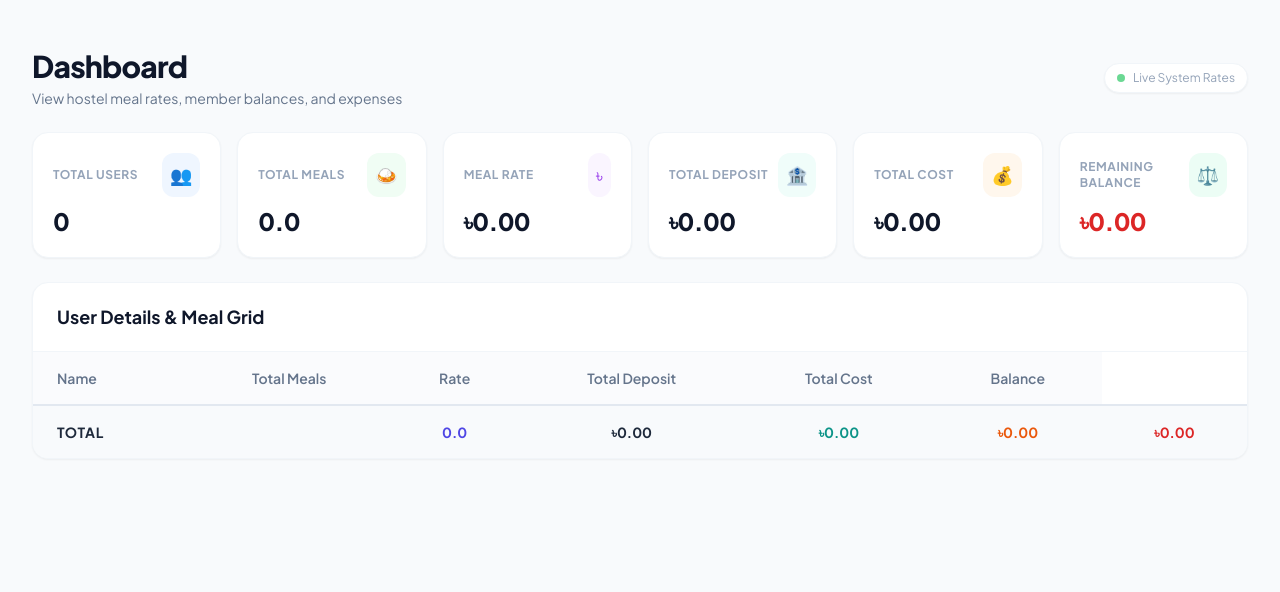
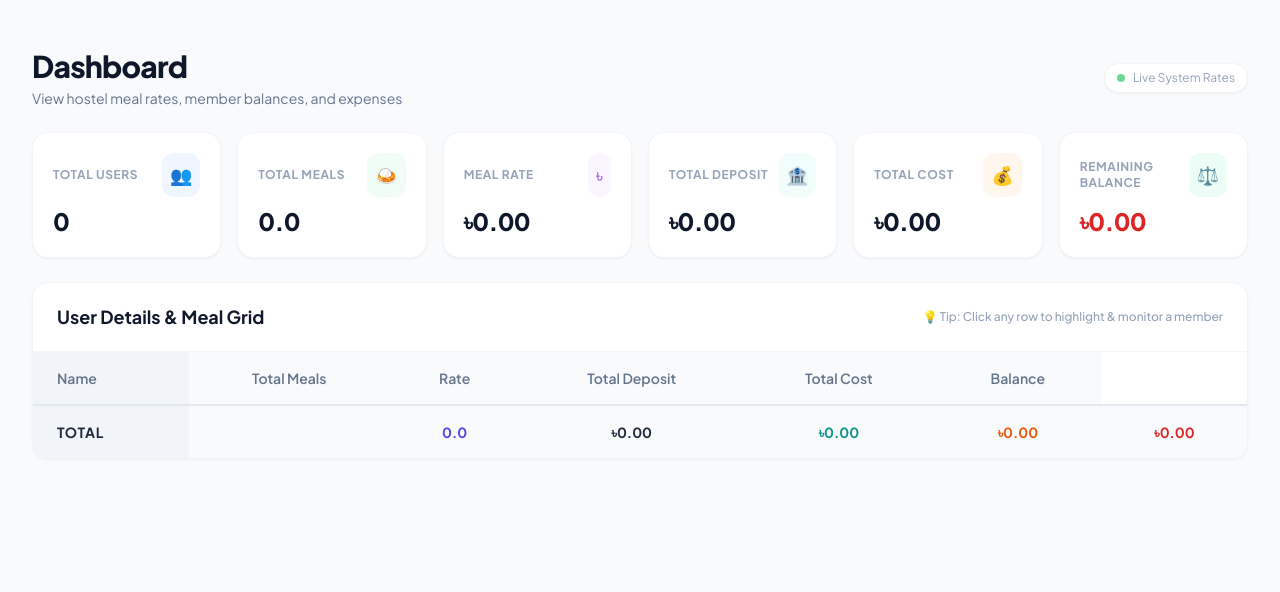
Before and after one commit to MEhe132/Meal_management_web_app, a Flask app: template templates/dashboard.html in a window 1280 px wide. Shown: the top 592 px of the page. Run offline with Flask 3, Linux system fonts and the light colour scheme; the template is opened without the code that fills it, so the values that code supplies are empty; some libraries are stand-ins or nearby versions.

Commit message:
Make Name column sticky on horizontal scroll and add interactive row selection with highlighting to dashboard table

```diff
--- a/templates/dashboard.html
+++ b/templates/dashboard.html
@@ -129,16 +129,17 @@
     <!-- Main Table Container (Desktop: visible lg screen) -->
     <div
         class="bg-white dark:bg-slate-900 border border-slate-100 dark:border-slate-800 rounded-2xl shadow-sm overflow-hidden hidden lg:block">
-        <div class="px-6 py-5 border-b border-slate-100 dark:border-slate-800">
+        <div class="px-6 py-5 border-b border-slate-100 dark:border-slate-800 flex justify-between items-center">
             <h2 class="text-lg font-bold text-slate-900 dark:text-slate-100">User Details &amp; Meal Grid</h2>
+            <span class="text-xs text-slate-400 dark:text-slate-500 font-medium">💡 Tip: Click any row to highlight &amp; monitor a member</span>
         </div>
 
         <div class="overflow-x-auto">
-            <table class="w-full text-sm">
+            <table class="w-full text-sm border-collapse">
                 <thead>
                     <tr
-                        class="bg-slate-50/70 dark:bg-slate-800/50 border-b border-slate-100 dark:border-slate-800 text-slate-500 dark:text-slate-400">
-                        <th class="px-6 py-4 text-left font-semibold">Name</th>
+                        class="bg-slate-50/90 dark:bg-slate-800/90 border-b border-slate-100 dark:border-slate-800 text-slate-500 dark:text-slate-400">
+                        <th class="px-6 py-4 text-left font-semibold sticky left-0 z-20 bg-slate-100 dark:bg-slate-800 shadow-[2px_0_5px_-2px_rgba(0,0,0,0.1)]">Name</th>
                         {% for day in all_dates %}
                         <th class="px-3 py-4 text-center font-semibold whitespace-nowrap">{{ day.strftime('%m-%d') }}
                         </th>
@@ -153,8 +154,9 @@
                 <tbody class="divide-y divide-slate-100 dark:divide-slate-800">
                     {% for stat in user_stats %}
                     <tr
-                        class="hover:bg-slate-50/50 dark:hover:bg-slate-800/30 text-slate-700 dark:text-slate-300 transition duration-150">
-                        <td class="px-6 py-4 font-semibold text-slate-900 dark:text-slate-100 whitespace-nowrap">
+                        onclick="selectDashboardRow(this)"
+                        class="dashboard-user-row cursor-pointer text-slate-700 dark:text-slate-300 transition duration-150 hover:bg-indigo-50/60 dark:hover:bg-indigo-950/40">
+                        <td class="px-6 py-4 font-semibold text-slate-900 dark:text-slate-100 whitespace-nowrap sticky left-0 z-10 bg-white dark:bg-slate-900 shadow-[2px_0_5px_-2px_rgba(0,0,0,0.1)] member-name-cell">
                             <div class="flex items-center space-x-2">
                                 <span>{{ stat.user.name }}</span>
                                 <span class="px-2 py-0.5 bg-indigo-50 dark:bg-indigo-950/20 text-indigo-700 dark:text-indigo-400 border border-indigo-200/40 dark:border-indigo-900/40 rounded text-[10px] font-black">MEM-{{ "%04d"|format(stat.user.id) }}</span>
@@ -196,7 +198,7 @@
                 <tfoot
                     class="bg-slate-50 dark:bg-slate-800/80 border-t-2 border-slate-200 dark:border-slate-850 font-bold text-slate-800 dark:text-slate-100">
                     <tr>
-                        <td class="px-6 py-4 text-left uppercase tracking-wider">TOTAL</td>
+                        <td class="px-6 py-4 text-left uppercase tracking-wider sticky left-0 z-20 bg-slate-100 dark:bg-slate-800 shadow-[2px_0_5px_-2px_rgba(0,0,0,0.1)]">TOTAL</td>
                         <td colspan="{{ all_dates|length }}" class="px-3 py-4 text-center"></td>
                         <td class="px-6 py-4 text-center text-indigo-600 dark:text-indigo-400">{{
                             "%.1f"|format(hostel_stats.total_meals) }}</td>
@@ -365,6 +367,29 @@
 
 {% block scripts %}
 <script>
+    // Row selection and highlighting on table click
+    function selectDashboardRow(row) {
+        const isAlreadySelected = row.classList.contains('is-selected');
+
+        // Clear previous selection on all rows
+        document.querySelectorAll('.dashboard-user-row').forEach(r => {
+            r.classList.remove('is-selected', '!bg-indigo-100/90', 'dark:!bg-indigo-950/80', 'ring-2', 'ring-indigo-500/50', 'z-10');
+            const nameCell = r.querySelector('.member-name-cell');
+            if (nameCell) {
+                nameCell.classList.remove('!bg-indigo-100', 'dark:!bg-indigo-900');
+            }
+        });
+
+        // If it wasn't selected, select it now
+        if (!isAlreadySelected) {
+            row.classList.add('is-selected', '!bg-indigo-100/90', 'dark:!bg-indigo-950/80', 'ring-2', 'ring-indigo-500/50', 'z-10');
+            const nameCell = row.querySelector('.member-name-cell');
+            if (nameCell) {
+                nameCell.classList.add('!bg-indigo-100', 'dark:!bg-indigo-900');
+            }
+        }
+    }
+
     // Expandable daily breakdown toggle
     function toggleMobileMeals(userId) {
         const detailsDiv = document.getElementById('meals_details_' + userId);
```
